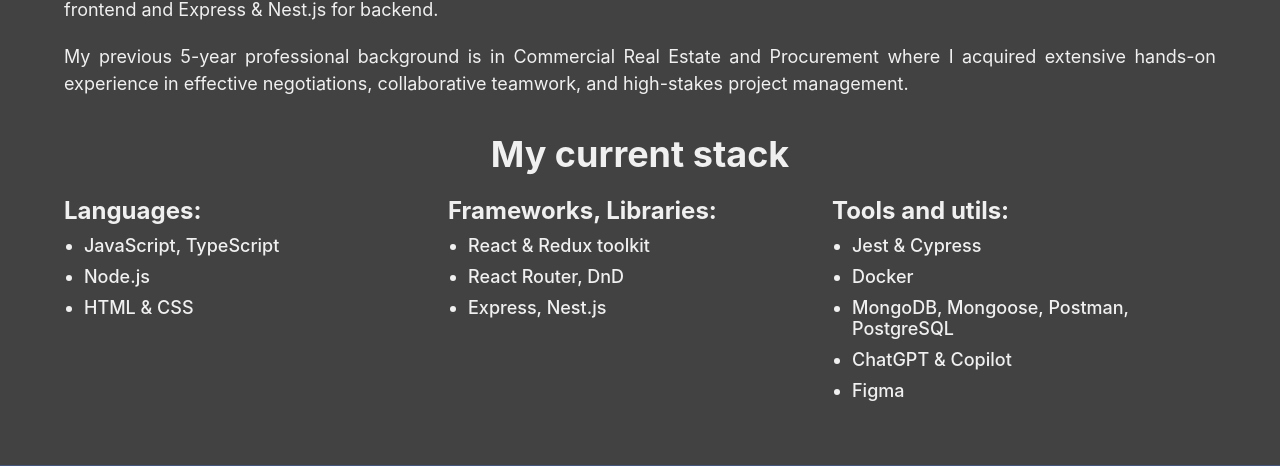
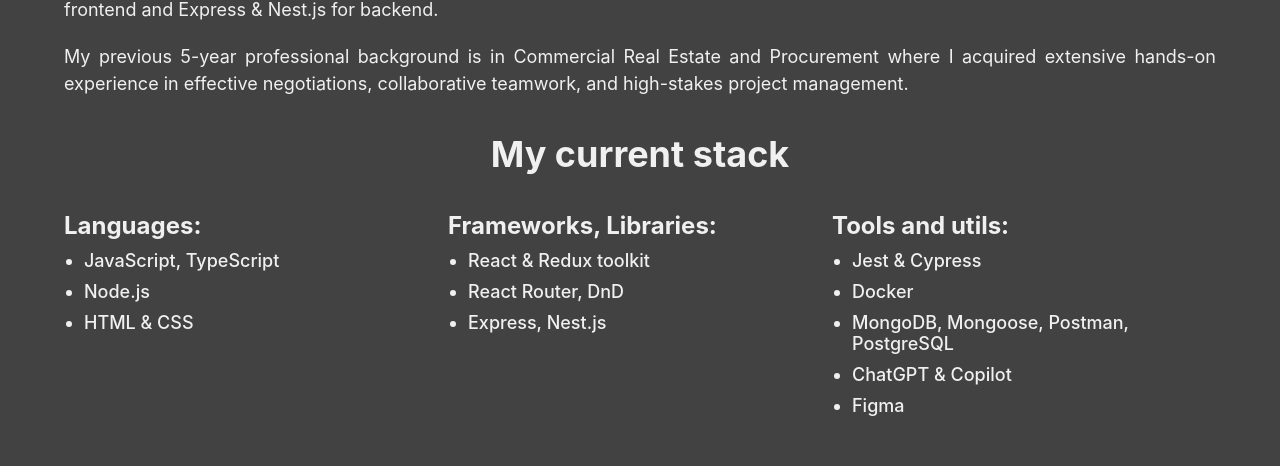
Before and after one commit to alex-markin/portfolio, a React (Create React App) app: page /#/ in a window 1280 px wide. Shown: the part 837-1303 px from the top of the page. Built offline with nearby package versions, Linux system fonts and the light colour scheme.

Commit message:
fix: gap fixed

```diff
--- a/src/components/about/about.module.css
+++ b/src/components/about/about.module.css
@@ -37,6 +37,13 @@
   flex-direction: column;
   justify-content: space-between;
   gap: 20px;
+}
+
+.aboutStackContainer {
+  display: flex;
+  flex-direction: column;
+  justify-content: space-between;
+  gap: 35px;
 }
 
 .aboutText {
--- a/src/components/about/about.tsx
+++ b/src/components/about/about.tsx
@@ -22,7 +22,7 @@
         </p>
       </div>
 
-      <div className={styles.aboutTextContainer}>
+      <div className={styles.aboutStackContainer}>
         <h2 className={styles.stackheader}>My current stack</h2>
         <div className={styles.stackContainer}>
           <div className={styles.stackBlock}>
```
